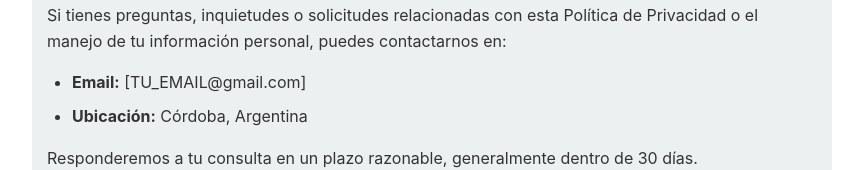
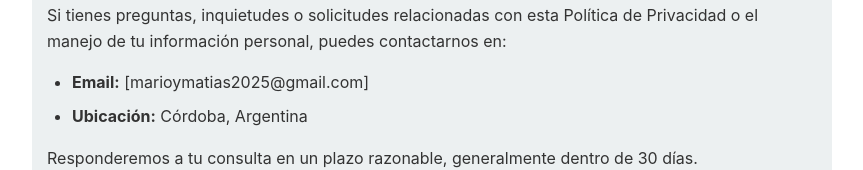
Before and after one commit to marioymatias2025/quehacemos-privacy, a plain HTML site: page index.html in a window 1280 px wide. Shown: the part 4623-4793 px from the top of the page, without its empty margins (208-1071 px from the left). Drawn offline with Linux system fonts and the light colour scheme.

Commit message:
Update index.html

```diff
--- a/index.html
+++ b/index.html
@@ -208,7 +208,7 @@
         <h2>10. Contacto</h2>
         <p>Si tienes preguntas, inquietudes o solicitudes relacionadas con esta Política de Privacidad o el manejo de tu información personal, puedes contactarnos en:</p>
         <ul>
-            <li><strong>Email:</strong> [TU_EMAIL@gmail.com]</li>
+            <li><strong>Email:</strong> [marioymatias2025@gmail.com]</li>
             <li><strong>Ubicación:</strong> Córdoba, Argentina</li>
         </ul>
         <p>Responderemos a tu consulta en un plazo razonable, generalmente dentro de 30 días.</p>
```
